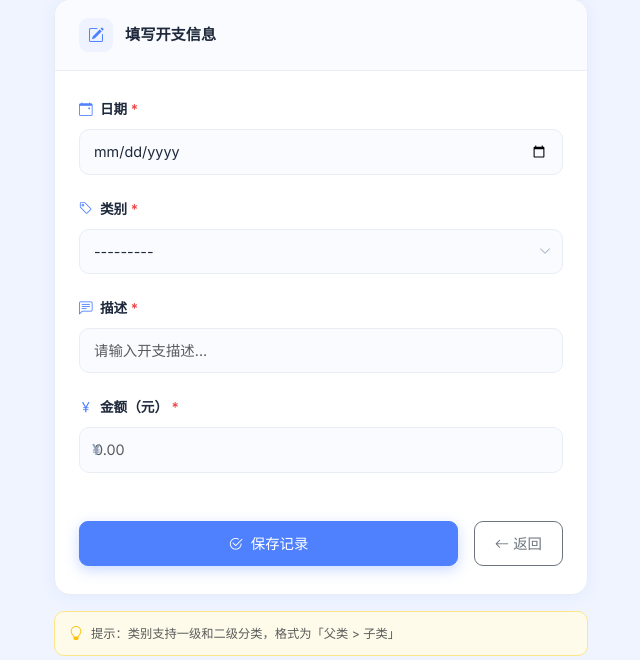
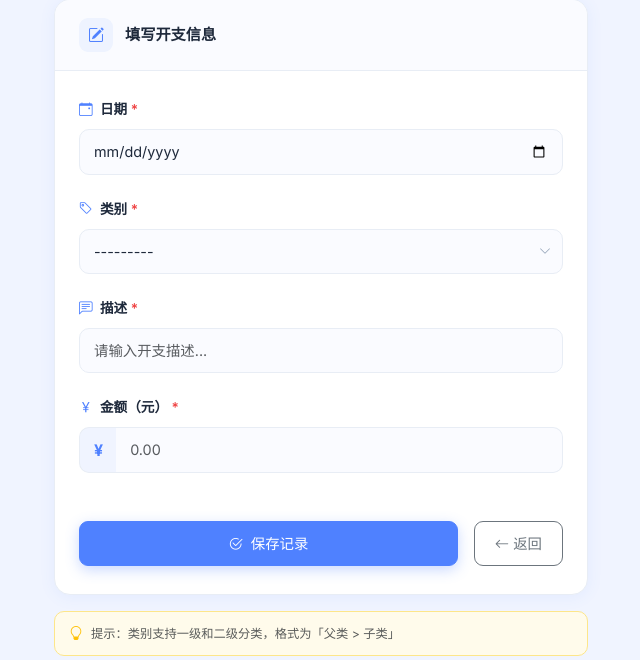
Before and after one commit to Charlesbibi/expense_tracker, a Django app: page /add/ in a window 1280 px wide. Shown: the part 165-825 px from the top of the page, without its empty margins (319-959 px from the left). Run offline with Django 4.2, Linux system fonts and the light colour scheme; data that the repository does not hold is empty.

Commit message:
样式修改

```diff
--- a/expenses/templates/expenses/add.html
+++ b/expenses/templates/expenses/add.html
@@ -87,10 +87,9 @@
                             <i class="bi bi-currency-yen me-1 text-primary"></i>
                             金额（元） <span class="required-star">*</span>
                         </label>
-                        <div class="input-wrapper amount-wrapper">
-                            <span class="amount-prefix">¥</span>
+                        <div class="input-group amount-input-group">
+                            <span class="input-group-text amount-prefix-box">¥</span>
                             {{ form.amount }}
-                            <div class="input-focus-line"></div>
                         </div>
                         {% if form.amount.errors %}
                             <div class="field-error"><i class="bi bi-x-circle me-1"></i>{{ form.amount.errors.as_text }}</div>
--- a/static/custom.css
+++ b/static/custom.css
@@ -380,18 +380,34 @@ body {
     font-size: 12px;
 }
 
-.amount-wrapper input {
-    padding-left: 36px !important;
+.amount-input-group .input-group-text.amount-prefix-box {
+    background: #f0f4ff;
+    border: 1.5px solid var(--border);
+    border-right: none;
+    border-radius: var(--radius-sm) 0 0 var(--radius-sm) !important;
+    color: var(--primary);
+    font-weight: 700;
+    font-size: 1rem;
+    padding: 0 14px;
+    line-height: 1;
 }
-.amount-prefix {
-    position: absolute;
-    left: 13px;
-    top: 50%;
-    transform: translateY(-50%);
-    color: var(--text-muted);
-    font-weight: 600;
-    font-size: .95rem;
+.amount-input-group input {
+    border: 1.5px solid var(--border) !important;
+    border-left: none !important;
+    border-radius: 0 var(--radius-sm) var(--radius-sm) 0 !important;
+    padding: 11px 14px !important;
+    font-size: .9rem !important;
+    background: #fafbff !important;
+    transition: border-color .2s, box-shadow .2s !important;
+}
+.amount-input-group input:focus {
+    border-color: var(--primary) !important;
+    box-shadow: 0 0 0 3px rgba(79,129,255,.18) !important;
+    outline: none !important;
     z-index: 1;
+}
+.amount-input-group:focus-within .input-group-text.amount-prefix-box {
+    border-color: var(--primary);
 }
 
 .field-error {
```
Also changed, not shown: README.md, static/img/img.png (added), static/img/img2.png (added).
